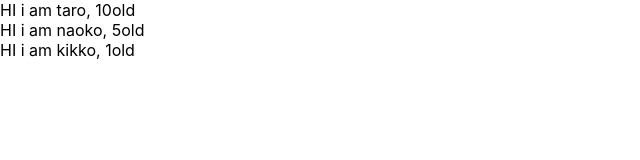
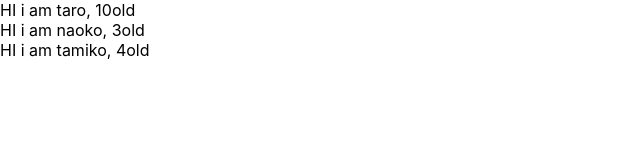
Before and after one commit to t-koi/react-udemy2, a React (Create React App) app: page / in a window 1280 px wide. Shown: the top 160 px of the page, without its empty margins (0-640 px from the left). Built offline with nearby package versions, Linux system fonts and the light colour scheme.

Commit message:
create proptypes

```diff
--- a/src/App.js
+++ b/src/App.js
@@ -1,11 +1,11 @@
-// import React, { Component } from 'react';
 import React from 'react';
+import PropTypes from "prop-types"
 
 const App = () =>{
   const profiles =[
     {name: "taro" ,old: 10},
-    {name: "naoko", old: 5},
-    {name: "kikko"}
+    {name: "naoko", old: 3},
+    {name: "tamiko", old: 4}
   ]
 
   return(
@@ -26,8 +26,8 @@ const User = (props)=>{
   </div>
   )}
 
-  User.defaultProps = {
-   old : 1
-  }
-
+User.propTypes = {
+  name: PropTypes.string,
+  old: PropTypes.number.isRequired
+}
 export default App;
```
